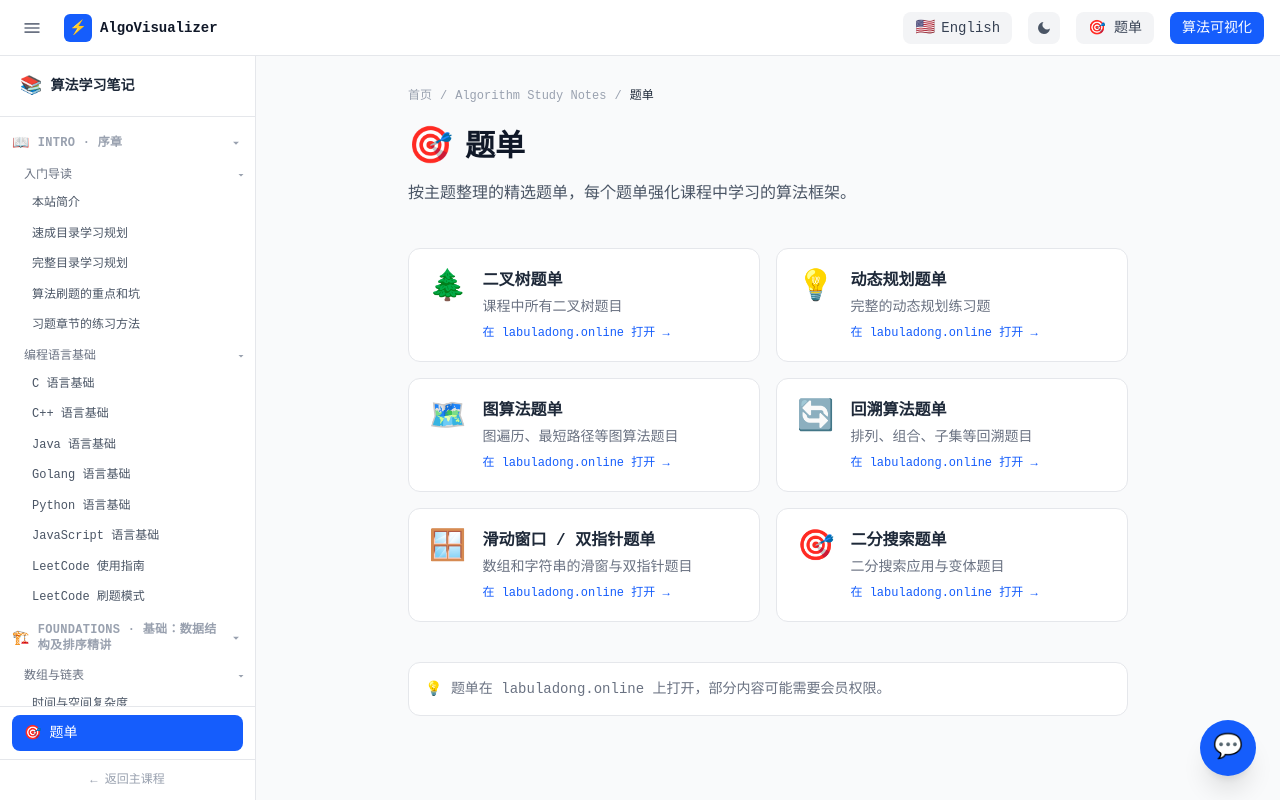
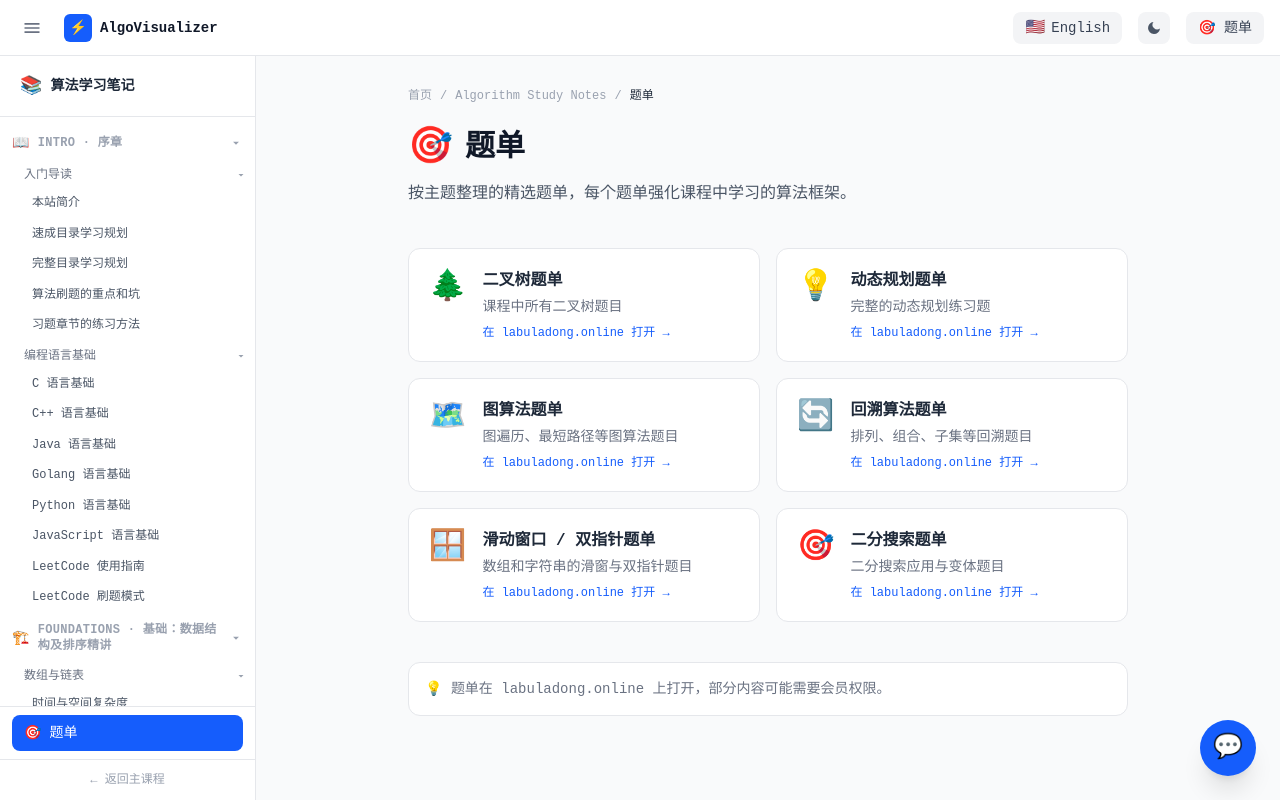
Before and after one commit to howardguoui/algo-visualizer, a React app: page /algorithm-study-note/problem-set in a window 1280 px wide. Built offline with nearby package versions, Linux system fonts and the light colour scheme; the HTML template or start-up script is replaced by a standard one.

Commit message:
chore: remove Visualizer button from header

```diff
--- a/src/components/Layout/Header.tsx
+++ b/src/components/Layout/Header.tsx
@@ -71,13 +71,6 @@ export function Header({ onMenuToggle }: Props) {
         🎯 {t('Problems', '题单')}
       </Link>
 
-      {/* Standalone visualizer link */}
-      <Link
-        to="/visualize"
-        className="hidden sm:flex items-center gap-1.5 px-3 py-1.5 rounded-lg bg-blue-600 hover:bg-blue-500 transition-colors text-sm font-medium text-white no-underline"
-      >
-        {t('Visualizer', '算法可视化')}
-      </Link>
     </header>
   )
 }
```
